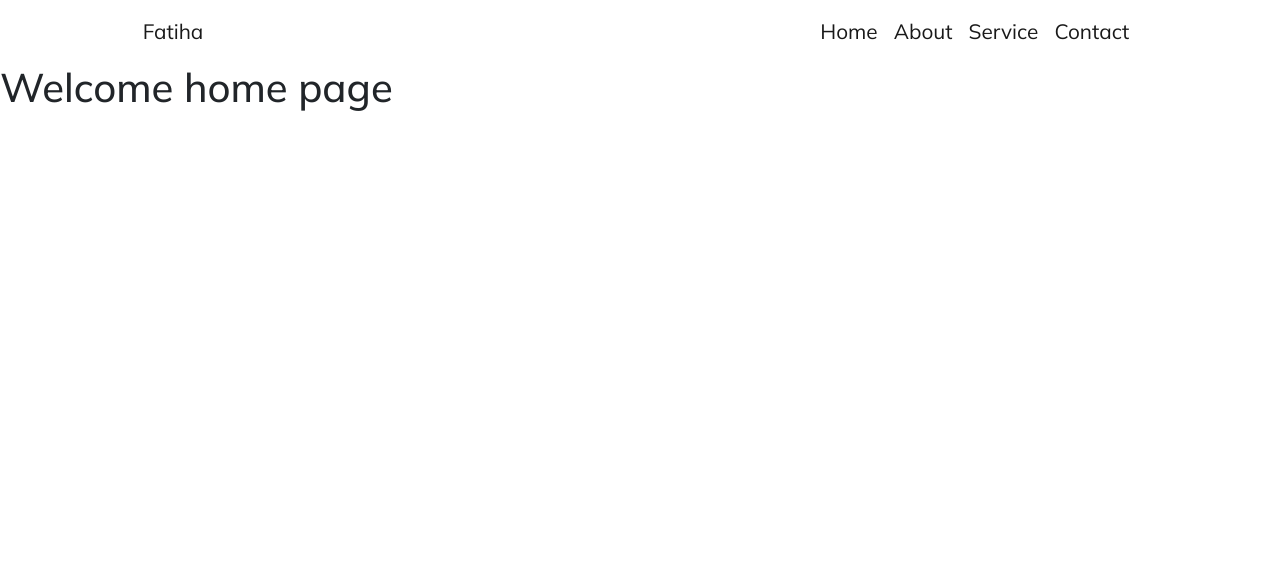
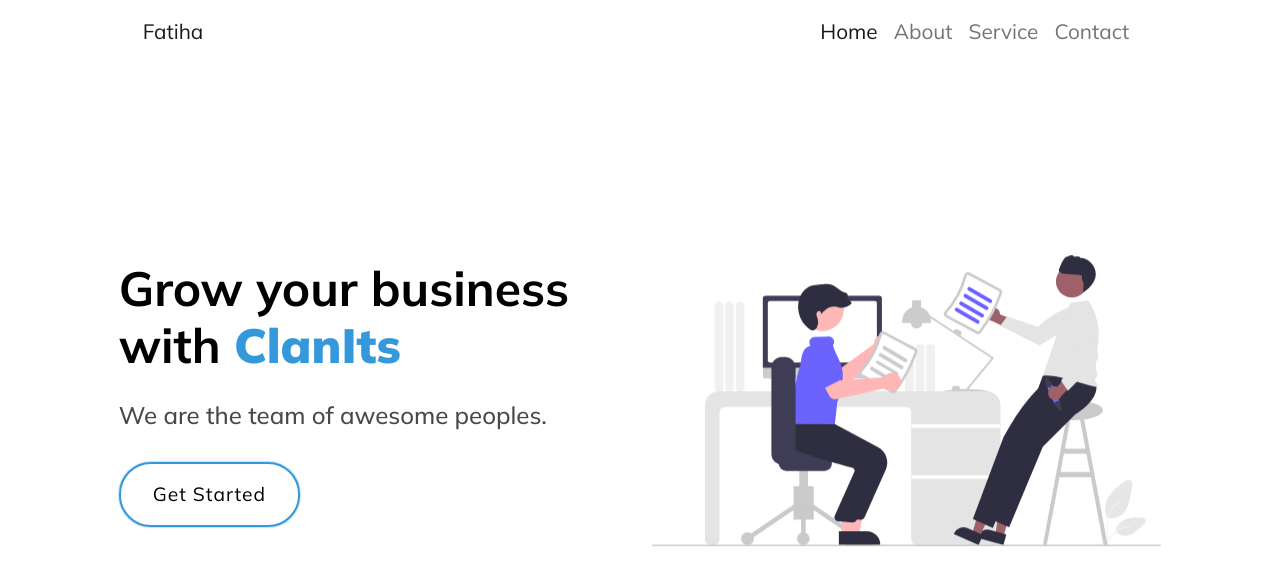
Before and after one commit to Fatiha26/first-react-website, a React (Create React App) app: page / in a window 1280 px wide. Shown: the top 584 px of the page. Built offline with nearby package versions, Linux system fonts and the light colour scheme.

Commit message:
homepage done

```diff
--- a/src/About.jsx
+++ b/src/About.jsx
@@ -1,9 +1,36 @@
 import React from 'react'
+import web from "../src/img/img1.svg"
+import { NavLink } from 'react-router-dom';
 
 const About = () => {
     return (
         <>
-           <h1>Welcome about</h1>
+          <section id="header" className="d-flex align-items-center">
+           <div className="container-fluid nav_bg">
+             <div className="row">
+               <div className="col-10 mx-auto">
+                    <div className="row">
+                    <div className="col-md-6 pt-lg-0 order-2 order-lg-1 d-flex justify-content-center flex-column">
+                        <h1>Welcome To <strong className='brand-name'>About</strong></h1>
+                        <h2 className="my-3 h2">
+                            We are the team of awesome peoples.
+                        </h2>
+                        <div className="mt-3">
+                            <NavLink to="/about" className="btn-get-started">
+                                Get Started
+                            </NavLink>
+                        </div>
+                    </div>
+
+                    <div className="col-lg-6 order-1 order-lg-2 header-img">
+                        <img src={web} alt="banner" className='img-fluid animated' />
+                    </div>
+                    </div>
+                </div>
+            </div>
+           </div>
+
+          </section>
         </>
     )
 };
--- a/src/Home.jsx
+++ b/src/Home.jsx
@@ -1,9 +1,36 @@
 import React from 'react'
+import web from "../src/img/img1.svg"
+import { NavLink } from 'react-router-dom';
 
 const Home = () => {
     return (
         <>
-           <h1>Welcome home page</h1>
+          <section id="header" className="d-flex align-items-center">
+           <div className="container-fluid nav_bg">
+             <div className="row">
+               <div className="col-10 mx-auto">
+                    <div className="row">
+                    <div className="col-md-6 pt-lg-0 order-2 order-lg-1 d-flex justify-content-center flex-column">
+                        <h1>Grow your business with <strong className='brand-name'>ClanIts</strong></h1>
+                        <h2 className="my-3 h2">
+                            We are the team of awesome peoples.
+                        </h2>
+                        <div className="mt-3">
+                            <NavLink to="/about" className="btn-get-started">
+                                Get Started
+                            </NavLink>
+                        </div>
+                    </div>
+
+                    <div className="col-lg-6 order-1 order-lg-2 header-img">
+                        <img src={web} alt="banner" className='img-fluid animated' />
+                    </div>
+                    </div>
+                </div>
+            </div>
+           </div>
+
+          </section>
         </>
     )
 };
--- a/src/Navbar.jsx
+++ b/src/Navbar.jsx
@@ -12,23 +12,23 @@
 
 <nav className="navbar navbar-expand-lg navbar-light bg-transparent">
   <div className="container-fluid">
-    <NavLink className="navbar-brand" href="#">Fatiha</NavLink>
+    <NavLink className="navbar-brand" to="/">Fatiha</NavLink>
     <button className="navbar-toggler" type="button" data-bs-toggle="collapse" data-bs-target="#navbarSupportedContent" aria-controls="navbarSupportedContent" aria-expanded="false" aria-label="Toggle navigation">
       <span className="navbar-toggler-icon"></span>
     </button>
     <div className="collapse navbar-collapse" id="navbarSupportedContent">
       <ul className="navbar-nav ms-auto mb-2 mb-lg-0">
         <li className="nav-item">
-          <NavLink className="nav-link active" aria-current="page" href="#">Home</NavLink>
+          <NavLink exact activeClassName='menu_active' className="nav-link active" aria-current="page" to="/">Home</NavLink>
         </li>
         <li className="nav-item">
-          <NavLink className="nav-link" href="#">About</NavLink>
+          <NavLink activeClassName='menu_active' className="nav-link" to="/about">About</NavLink>
         </li>
         <li className="nav-item">
-          <NavLink className="nav-link" href="#">Service</NavLink>
+          <NavLink activeClassName='menu_active' className="nav-link" to="/service">Service</NavLink>
         </li>
         <li className="nav-item">
-          <NavLink className="nav-link" href="#">Contact</NavLink>
+          <NavLink activeClassName='menu_active' className="nav-link" to="/contact">Contact</NavLink>
         </li>
       </ul>
 
--- a/src/index.css
+++ b/src/index.css
@@ -28,6 +28,68 @@
 .navbar a:hover{
    color: #3498db !important;
  }
+ .brand-name{
+  color: #3498db;
+ }
+ .inner{
+  padding: 3rem ;
+ }
+
+
+ .btn-get-started{
+  padding: 1rem 2rem;
+  border: 2px solid #3498db;
+  box-shadow: 0px 0px 2px #3498db;
+  border-radius: 2rem;
+  text-decoration: none;
+  font-size: 1.2rem;
+  color: #000;
+  display: inline-block;
+  letter-spacing: 1px;
+
+ }
+ #header{
+  width: 100%;
+  height: 80vh;
+  margin-top: 10px;
+ }
+#header h1{
+  margin: 0 0 10px 0;
+  font-size: 48px;
+  font-weight: 700;
+  color: #000;
+}
+#header .brand-name{
+  color: #3498db;
+}
+#header h2{
+  color: #484848;
+  font-size: 24px;
+}
+.header-img{
+  text-align: right;
+}
+#header .animated{
+  animation: up-down 2s ease-in-out infinite alternate-reverse both;
+}
+@-webkit-keyframes up-down{
+  0%{
+    transform: translateY(10px);
+  }
+  100%{
+    transform: translateY(-10px);
+  }
+}
+@keyframes up-down{
+  0%{
+    transform: translateY(10px);
+  }
+  100%{
+    transform: translateY(-10px);
+  }
+}
+
+
 
 @media (max-width: 991px){
   .navbar_brand{
```
Also changed, not shown: src/Common.jsx (added), src/img/img1.svg (added).
